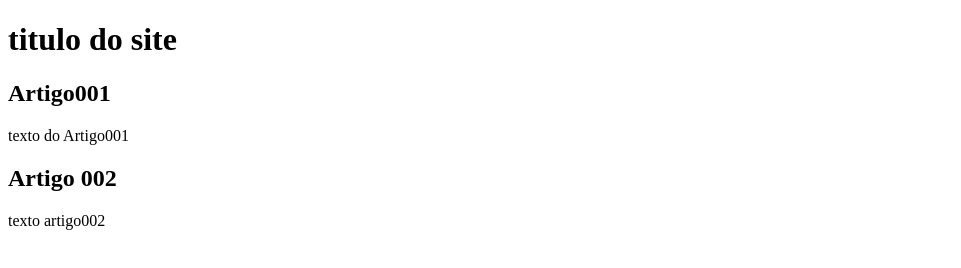
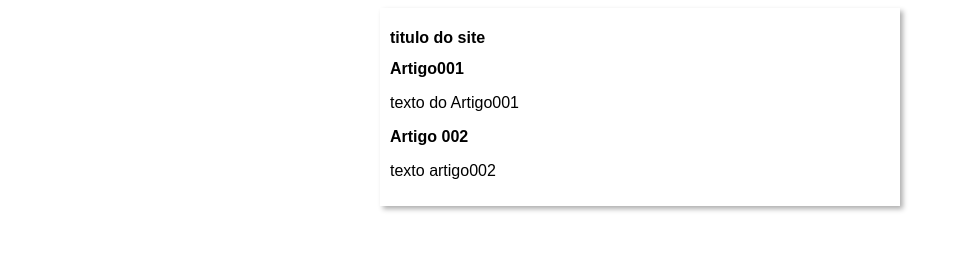
Before and after one commit to karenzanette2023/projeto-site, a plain HTML site: page index.html in a window 1280 px wide. Shown: the whole page, without its empty margins (0-961 px from the left). Drawn offline with Linux system fonts and the light colour scheme.

Commit message:
iniciei o design

```diff
--- /dev/null
+++ b/estilos/style.css
@@ -0,0 +1,16 @@
+*{
+    font-family: Arial, Helvetica, sans-serif;
+    font-size: 16px;
+}
+
+body {
+    background-color: rgb(red, green, blue);
+
+}
+main {
+    background-color: white;
+    width: 500px;
+    margin: auto;
+    padding: 10px;
+    box-shadow: 3px 3px 5px rgba(0, 0, 0, 0.318);
+}
--- a/index.html
+++ b/index.html
@@ -5,6 +5,7 @@
     <meta http-equiv="X-UA-Compatible" content="IE=edge">
     <meta name="viewport" content="width=device-width, initial-scale=1.0">
     <title>titulo do site</title>
+    <link rel="stylesheet" href="estilos/style.css">
 </head>
 <body>
     <main>
```
